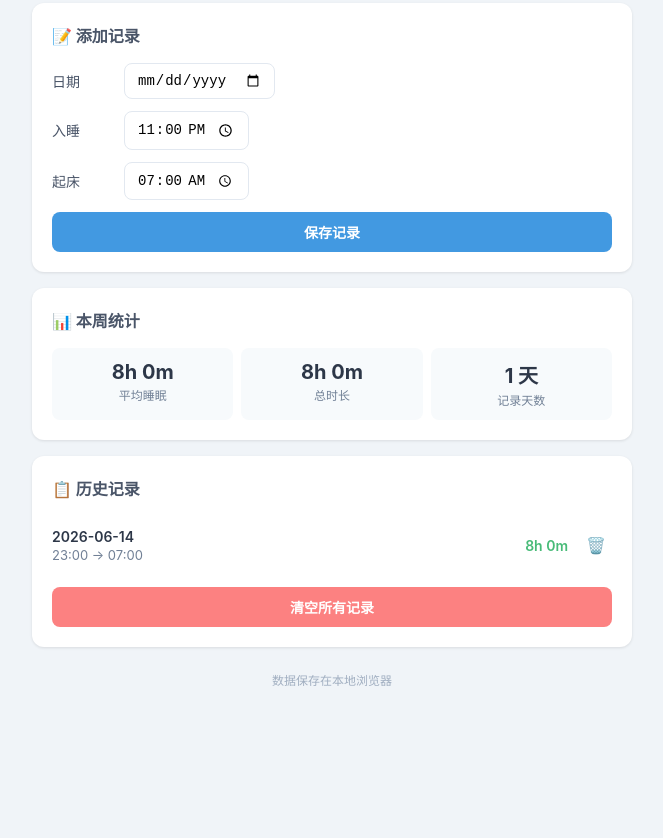
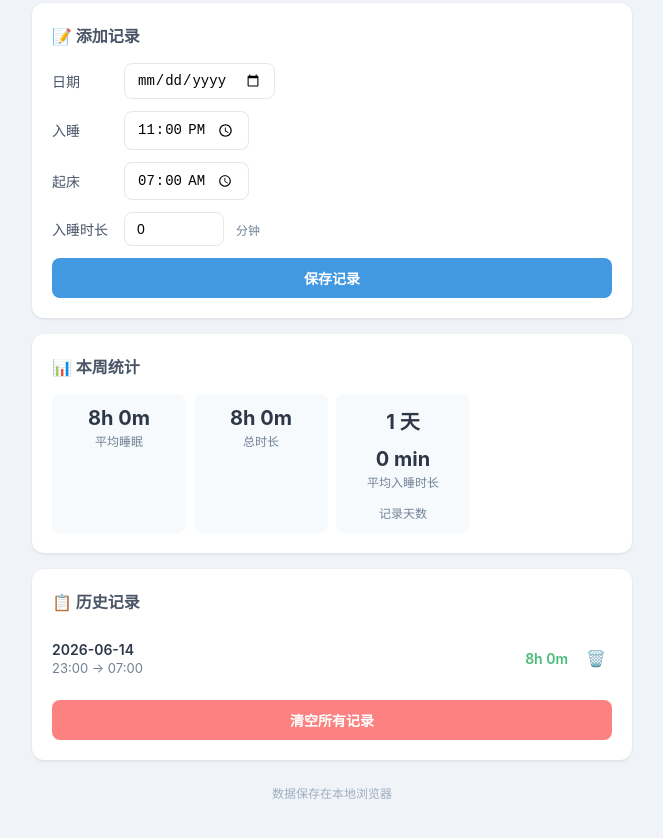
Before and after one commit to xhjn2023/codex, a plain HTML site: page sleep-tracker/index.html in a window 1280 px wide. Both pictures are taken after a click on the button "保存记录". Shown: the part 100-938 px from the top of the page, without its empty margins (308-971 px from the left). Before the commit the page ends 832 px from the top, so only its background shows below. Drawn offline with Linux system fonts and the light colour scheme.

Commit message:
增加入睡时长

```diff
--- a/sleep-tracker/index.html
+++ b/sleep-tracker/index.html
@@ -78,7 +78,7 @@
         .btn-danger:hover { background: #f56565; }
         .stats-grid {
             display: grid;
-            grid-template-columns: repeat(3, 1fr);
+            grid-template-columns: repeat(4, 1fr);
             gap: 8px;
             text-align: center;
         }
@@ -147,6 +147,11 @@
             <label>起床</label>
             <input type="time" id="wakeTime" value="07:00">
         </div>
+        <div class="form-row">
+            <label>入睡时长</label>
+            <input type="number" id="fallAsleepMin" placeholder="分钟" min="0" max="300" value="0" style="flex:none;width:100px;">
+            <span style="font-size:12px;color:#718096;">分钟</span>
+        </div>
         <button class="btn btn-primary" onclick="addRecord()">保存记录</button>
     </div>
 
@@ -163,6 +168,10 @@
             </div>
             <div class="stat-item">
                 <div class="stat-value" id="recordCount">-</div>
+            <div class="stat-item">
+                <div class="stat-value" id="avgFallAsleep">-</div>
+                <div class="stat-label">平均入睡时长</div>
+            </div>
                 <div class="stat-label">记录天数</div>
             </div>
         </div>
@@ -207,10 +216,11 @@
         let date = document.getElementById('sleepDate').value;
         let sleep = document.getElementById('sleepTime').value;
         let wake = document.getElementById('wakeTime').value;
+        let fallAsleep = parseInt(document.getElementById('fallAsleepMin').value) || 0;
         if (!date || !sleep || !wake) { alert('请填写完整信息'); return; }
         let records = getRecords();
         let idx = records.findIndex(r => r.date === date);
-        let record = { date, sleep, wake };
+        let record = { date, sleep, wake, fallAsleep };
         if (idx >= 0) records[idx] = record;
         else records.push(record);
         records.sort((a, b) => b.date.localeCompare(a.date));
@@ -253,9 +263,14 @@
         let total = durations.reduce((a, b) => a + b, 0);
         let avg = durations.length ? Math.round(total / durations.length) : 0;
 
+        let fallAsleepTimes = weekRecords.map(r => r.fallAsleep || 0);
+        let totalFallAsleep = fallAsleepTimes.reduce((a, b) => a + b, 0);
+        let avgFallAsleep = fallAsleepTimes.length ? Math.round(totalFallAsleep / fallAsleepTimes.length) : 0;
+
         document.getElementById('avgDuration').textContent = durations.length ? formatDuration(avg) : '-';
         document.getElementById('totalHours').textContent = total ? formatDuration(total) : '-';
         document.getElementById('recordCount').textContent = weekRecords.length + ' 天';
+        document.getElementById('avgFallAsleep').textContent = fallAsleepTimes.length ? avgFallAsleep + ' min' : '-';
 
         let list = document.getElementById('recordsList');
         if (records.length === 0) {
@@ -264,10 +279,11 @@
         }
         list.innerHTML = records.map(r => {
             let dur = calcDuration(r.sleep, r.wake);
-            return '<div class="record-item">' +
+                        let fa = r.fallAsleep || 0;
+return '<div class="record-item">' +
                 '<div>' +
                     '<div class="record-date">' + r.date + '</div>' +
-                    '<div class="record-time">' + r.sleep + ' → ' + r.wake + '</div>' +
+                    '<div class="record-time">' + r.sleep + ' → ' + r.wake + (fa ? ' · 入睡 ' + fa + 'min' : '') + '</div>' +
                 '</div>' +
                 '<div style="display:flex;align-items:center;gap:12px;">' +
                     '<span class="record-duration">' + formatDuration(dur) + '</span>' +
```
